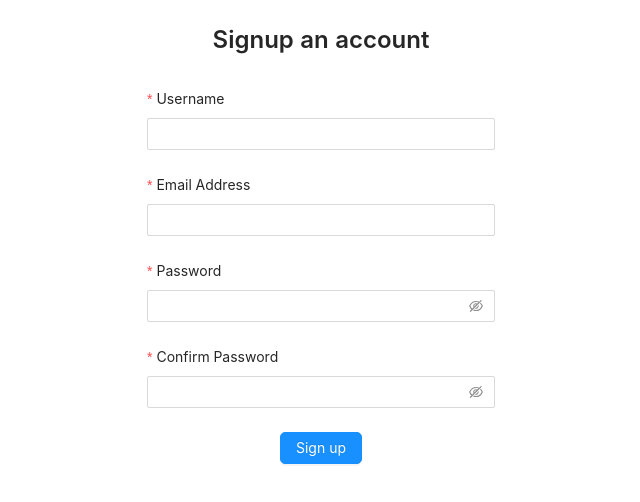
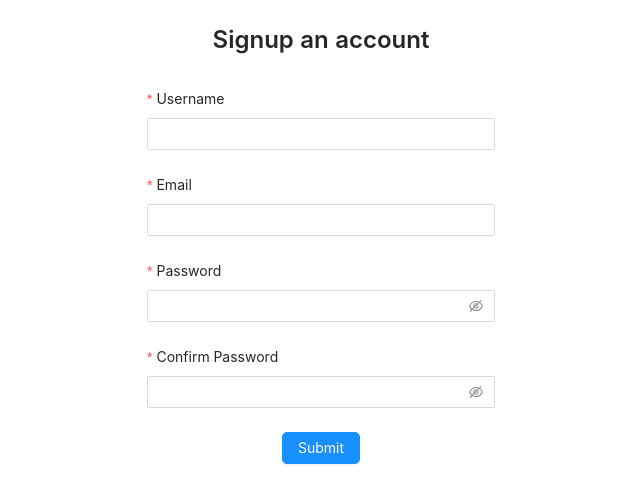
Before and after one commit to pwei12/expenses-tracker, a Next.js app: page /signup in a window 1280 px wide. Shown: the top 502 px of the page, without its empty margins (319-959 px from the left). Built offline with nearby package versions, Linux system fonts and the light colour scheme.

Commit message:
refactor: create sub-components for signup page

```diff
--- /dev/null
+++ b/components/CenterWrapper.jsx
@@ -0,0 +1,11 @@
+import { Col, Row } from 'antd';
+
+const CenterWrapper = ({ children }) => {
+  return (
+    <Row justify="center" align="middle">
+      <Col>{children}</Col>
+    </Row>
+  );
+};
+
+export default CenterWrapper;
--- /dev/null
+++ b/components/RoundCornerButton.jsx
@@ -0,0 +1,12 @@
+import { Button } from 'antd';
+import styled from 'styled-components';
+
+const StyledButton = styled(Button)`
+  border-radius: 5px;
+`;
+
+const RoundCornerButton = ({ children, ...props }) => {
+  return <StyledButton {...props}>{children}</StyledButton>;
+};
+
+export default RoundCornerButton;
--- a/pages/signup.jsx
+++ b/pages/signup.jsx
@@ -5,6 +5,8 @@ import { useRouter } from 'next/router';
 import { formRules } from '@/utils/formRules';
 import { SIGNUP_ROUTE, EXPENSES_ROUTE } from '@/constants/route';
 import { hashPassword } from '@/utils/auth';
+import CenterWrapper from '../components/CenterWrapper';
+import RoundCornerButton from '../components/RoundCornerButton';
 
 const httpHeaders = {
   'Content-Type': 'application/json'
@@ -48,7 +50,7 @@ const SignupPage = () => {
         setSubmitting(false);
       }
     },
-    [form, router]
+    [router]
   );
 
   return (
@@ -63,11 +65,9 @@ const SignupPage = () => {
         gutter={[16, 16]}
       >
         <Col xs={24} sm={16} md={12} lg={8} xl={7}>
-          <Row justify="center" align="middle">
-            <Col>
-              <Typography.Title level={3}>Signup an account</Typography.Title>
-            </Col>
-          </Row>
+          <CenterWrapper>
+            <Typography.Title level={3}>Signup an account</Typography.Title>
+          </CenterWrapper>
           <Form
             form={form}
             onFinish={handleSignup}
@@ -83,7 +83,7 @@ const SignupPage = () => {
             </Form.Item>
             <Form.Item
               name="email"
-              label="Email Address"
+              label="Email"
               rules={[formRules.EMAIL_REQUIRED, formRules.EMAIL_FORMAT]}
             >
               <Input autoComplete={'email'} />
@@ -104,18 +104,15 @@ const SignupPage = () => {
             >
               <Input.Password />
             </Form.Item>
-            <Row justify="center" align="middle">
-              <Col>
-                <Button
-                  loading={submitting}
-                  type="primary"
-                  htmlType="submit"
-                  style={{ borderRadius: '5px' }}
-                >
-                  Sign up
-                </Button>
-              </Col>
-            </Row>
+            <CenterWrapper>
+              <RoundCornerButton
+                loading={submitting}
+                type="primary"
+                htmlType="submit"
+              >
+                Submit
+              </RoundCornerButton>
+            </CenterWrapper>
           </Form>
         </Col>
       </Row>
```
